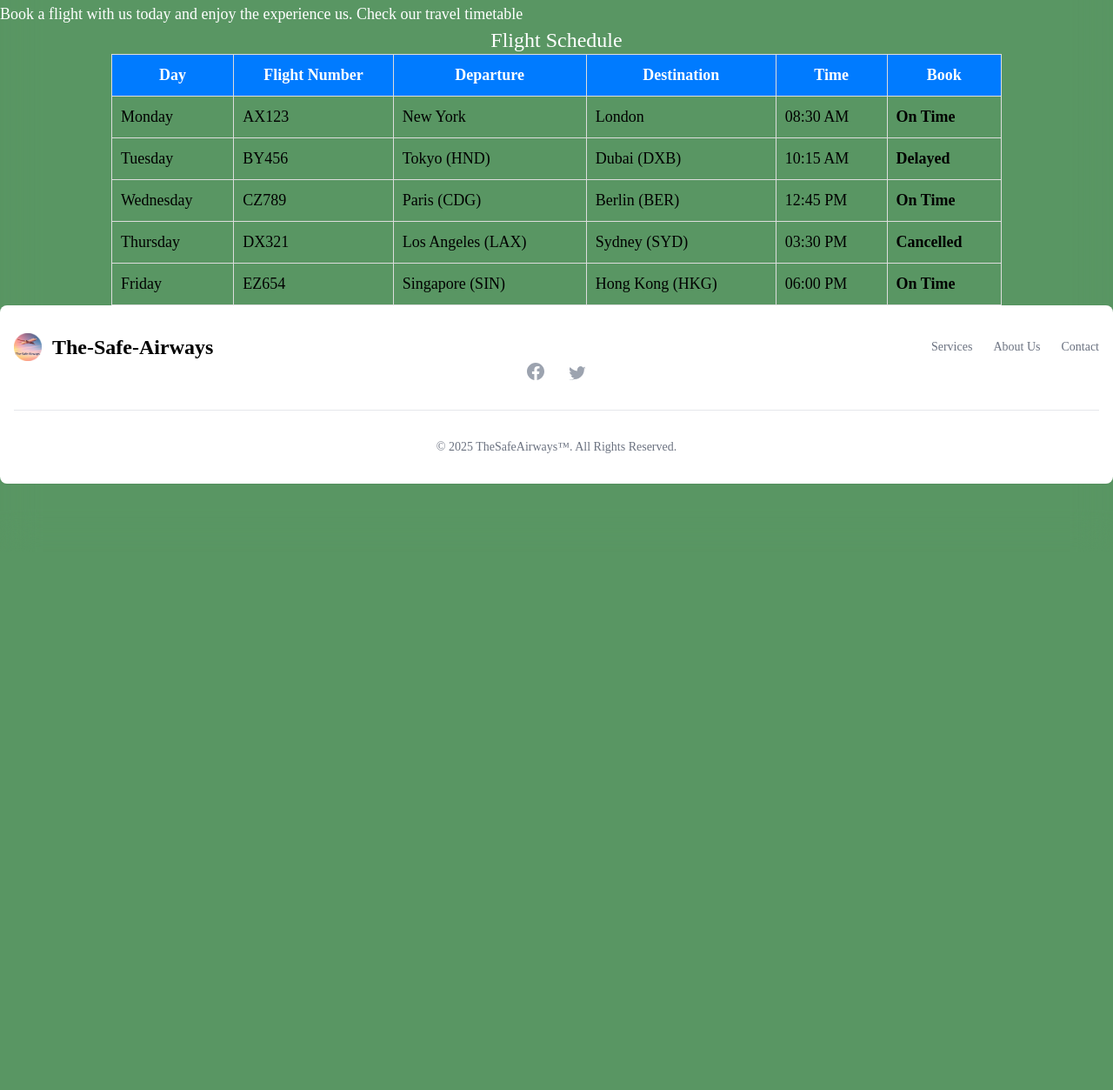
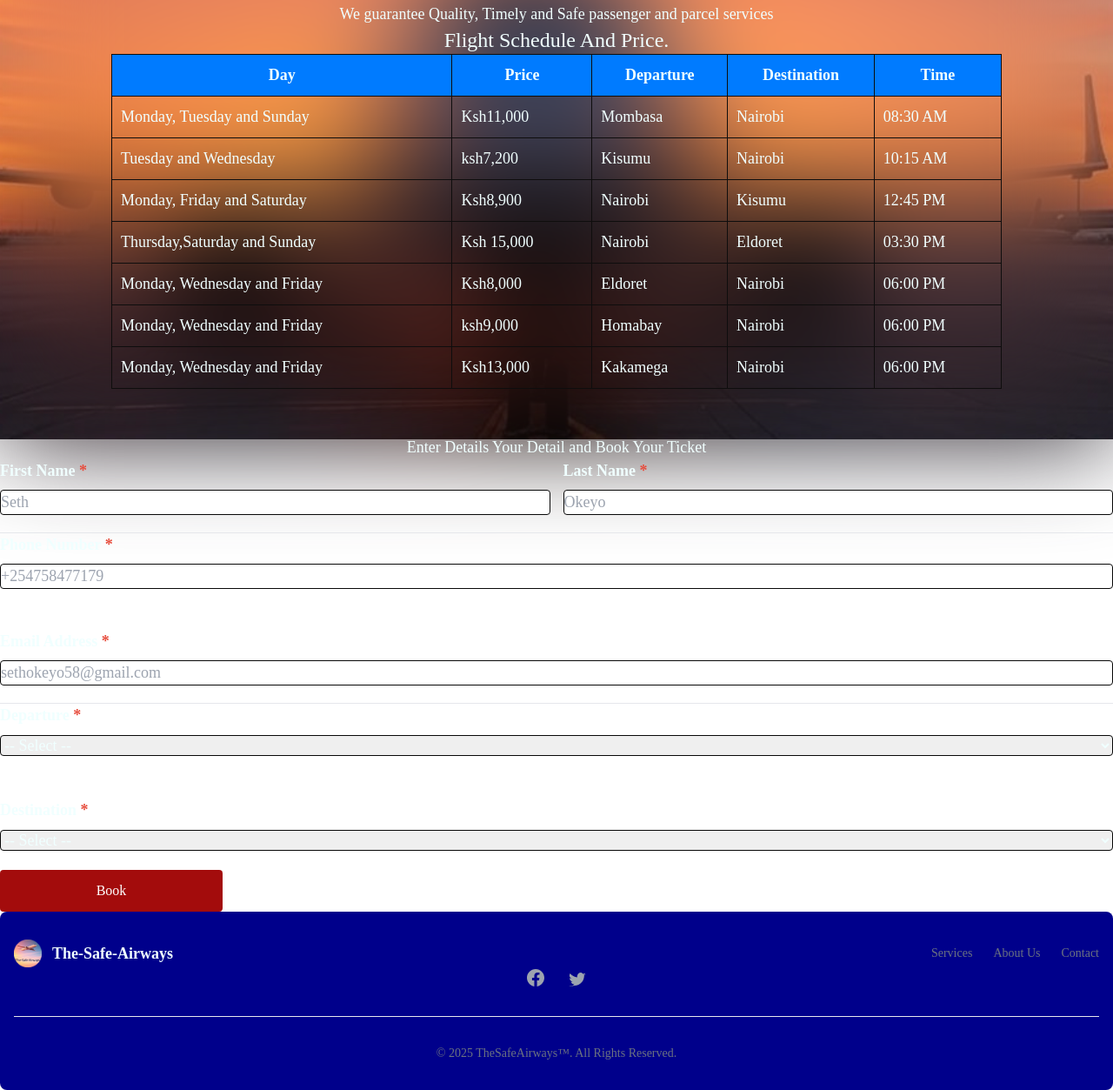
Before and after one commit to Sethokeyo58/The-Safe-Airways, a plain HTML site: page index.html in a window 1280 px wide. Shown: the part 166-1419 px from the top of the page at 87% size. Before the commit the page ends 800 px from the top, so only its background shows below. Drawn offline with nearby package versions, Linux system fonts and the light colour scheme.

Commit message:
style intext

```diff
--- a/index.html
+++ b/index.html
@@ -11,11 +11,13 @@
     <style>
         body {
             font-family: 'Times New Roman', Times, serif;
+            background-image: url(/images/Background.PNG);
 
-            background-repeat: no-repeat;
+            background-repeat:no-repeat ;
             background-size: 100%;
             font-size: large;
-            background-color: #599663;
+            color: azure;
+
 
         }
 
@@ -27,8 +29,9 @@
             width: 100%;
             height: 100%;
             background: inherit;
-            filter: blur(20px);
+            filter: blur(60px);
             z-index: -1
+
         }
 
 
@@ -45,6 +48,8 @@
             border-bottom-color: #43bb57;
             color: hsl(0, 7%, 86%);
             background-color: black;
+            z-index: 1000;
+            color: azure;
         }
 
         h2 {
@@ -58,13 +63,12 @@ table {
 }
 
 th, td {
-    border: 1px solid #ddd;
+    border: 1px solid #0e0d0d;
     padding: 10px;
 }
 
 th {
     background-color: #007bff;
-    color: white;
 }
 
 
@@ -83,14 +87,66 @@ td:nth-child(6):contains("Cancelled") {
 td:nth-child(6):contains("On Time") {
     color: green;
 }
+footer {
+    background-color: darkblue;
+}
 
+.submit-btn {
+            background-color: #a30c0c;
+            color: white;
+            border: none;
+            padding: 12px 20px;
+            font-size: 16px;
+            border-radius: 4px;
+            cursor: pointer;
+            width: 20%;
+        }
+  .form-group {
+            margin-bottom: 20px;
+
+        }
+  .form-group :hover{
+            color: aqua;
+   }
+        label {
+            display: block;
+            font-weight: bold;
+            margin-bottom: 8px;
+        }
+
+        label.required:after {
+            content: " *";
+            color: #e74c3c;
+        }
+
+        input, select {
+            width: 100%;
+            padding: 10px;
+            border: 1px solid hsl(0, 0%, 3%);
+            border-radius: 4px;
+            font-size: 16px;
+            box-sizing: border-box;
+        }
+
+        .name-fields {
+            display: flex;
+            gap: 15px;
+        }
+
+        .name-fields .form-group {
+            flex: 1;
+        }
+        nav {
+            background-color: #43bb57;
+        }
 
     </style>
 
+
 </head>
 
-<body>
-    <nav class="shadow-md sticky top-0 w-full z-20">
+<body class="min-h-screen">
+    <nav class="shadow-md bg-yellow sticky top-0 w-full z-20">
         <div class="container mx-auto px-6 flex justify-between items-center flex-wrap">
             <a href="index.html" class="flex items-center mb-4 sm:mb-0 space-x-3 rtl:space-x-reverse">
                 <img src="/images/The Safe Airways logo.png" class="h-14 w-auto" alt="Safe logo" />
@@ -121,74 +177,150 @@ td:nth-child(6):contains("On Time") {
         </div>
     </nav>
 
-    <h1 class="text-white text-center text-2xl"> Welcome To The Safe Airways</h1></Strong>
-    <h2 class="text-white text-center block  ">Your Travel Parter Ensuring Your; Safety, Comfort, and offers Value For
+    <h1 class="text-center text-2xl"> Welcome To The Safe Airways</h1></Strong>
+    <h2 class="text-center block  ">Your Travel Parter Ensuring Your; Safety, Comfort, and offers Value For
         Your Money</h2>,<br><br>
 
-        <p class="text-white">Book a flight with us today and enjoy the experience us. Check our travel timetable</p>
-            <h2 class="text-2xl text-center text-white">Flight Schedule</h2>
-    <table>
+        <p class="text-center">We guarantee Quality, Timely and Safe passenger and parcel services</p>
+            <h2 class="text-2xl text-center">Flight Schedule And Price.</h2>
+    <table class="bg-red">
         <thead>
             <tr>
                 <th>Day</th>
-                <th>Flight Number</th>
+                <th>Price</th>
                 <th>Departure</th>
                 <th>Destination</th>
                 <th>Time</th>
-                <th><button>Book</button></th>
             </tr>
         </thead>
         <tbody>
             <tr>
-                <td>Monday</td>
-                <td>AX123</td>
-                <td>New York</td>
-                <td>London </td>
+                <td>Monday, Tuesday and Sunday</td>
+                <td>Ksh11,000</td>
+                <td>Mombasa</td>
+                <td>Nairobi </td>
                 <td>08:30 AM</td>
-                <td>On Time</td>
             </tr>
             <tr>
-                <td>Tuesday</td>
-                <td>BY456</td>
-                <td>Tokyo (HND)</td>
-                <td>Dubai (DXB)</td>
+                <td>Tuesday and Wednesday</td>
+                <td>ksh7,200</td>
+                <td>Kisumu</td>
+                <td>Nairobi</td>
                 <td>10:15 AM</td>
-                <td>Delayed</td>
             </tr>
             <tr>
-                <td>Wednesday</td>
-                <td>CZ789</td>
-                <td>Paris (CDG)</td>
-                <td>Berlin (BER)</td>
+                <td>Monday, Friday and Saturday</td>
+                <td>Ksh8,900</td>
+                <td>Nairobi</td>
+                <td>Kisumu</td>
                 <td>12:45 PM</td>
-                <td>On Time</td>
+
             </tr>
             <tr>
-                <td>Thursday</td>
-                <td>DX321</td>
-                <td>Los Angeles (LAX)</td>
-                <td>Sydney (SYD)</td>
+                <td>Thursday,Saturday and Sunday</td>
+                <td>Ksh 15,000</td>
+                <td>Nairobi</td>
+                <td>Eldoret</td>
                 <td>03:30 PM</td>
-                <td>Cancelled</td>
             </tr>
             <tr>
-                <td>Friday</td>
-                <td>EZ654</td>
-                <td>Singapore (SIN)</td>
-                <td>Hong Kong (HKG)</td>
+                <td>Monday, Wednesday and Friday</td>
+                <td>Ksh8,000</td>
+                <td>Eldoret</td>
+                <td>Nairobi</td>
                 <td>06:00 PM</td>
-                <td>On Time</td>
+            </tr>
+            <tr>
+                <td>Monday, Wednesday and Friday</td>
+                <td>ksh9,000</td>
+                <td>Homabay</td>
+                <td>Nairobi</td>
+                <td>06:00 PM</td>
+            </tr>
+            <tr>
+                <td>Monday, Wednesday and Friday</td>
+                <td>Ksh13,000</td>
+                <td>Kakamega</td>
+                <td>Nairobi</td>
+                <td>06:00 PM</td>
             </tr>
         </tbody>
-    </table>
+    </table><br><br>
 
-    <footer class="bg-white rounded-lg shadow-sm ">
+     <div class="card">
+        <form>
+        <h1 class="text-center">Enter Details Your Detail and Book Your Ticket</h1>
+        <!-- Name Section -->
+        <div class="name-fields">
+            <div class="form-group">
+                <label for="firstName" class="required" >First Name </label>
+                <input type="text" id="firstName" name="firstName" required placeholder="Seth">
+            </div>
+
+            <div class="form-group">
+                <label for="lastName" class="required">Last Name</label>
+                <input type="text" id="lastName" name="lastName" required placeholder="Okeyo">
+            </div>
+        </div>
+
+        <hr>
+
+        <!-- Phone Number Section -->
+        <div class="form-group">
+            <label for="phone" class="required">Phone Number</label>
+            <input type="tel" id="phone" name="phone" required placeholder="+254758477179">
+        </div>
+
+        <br>
+
+        <!-- Email Section -->
+        <div class="form-group">
+            <label for="email" class="required">Email Address</label>
+            <input type="email" id="email" name="email" required placeholder="sethokeyo58@gmail.com">
+        </div>
+
+        <hr>
+
+        <!-- Program Selection -->
+        <div class="form-group">
+            <label for="program" class="required">Departure</label>
+            <select id="program" name="program" required>
+                <option value="">-- Select --</option>
+                <option value="Nairobi">Nairobi</option>
+                <option value="Mombasa">Mombasa</option>
+                <option value="Kisumu">Kisumu</option>
+                <option value="Eldoret">Eldoret</option>
+                <option value=""></option>
+                <option value=""></option>
+            </select>
+        </div>
+
+        <br>
+        <div class="form-group">
+            <label for="program" class="required">Destination</label>
+            <select id="program" name="program" required>
+                <option value="">-- Select --</option>
+                <option value="Nairobi">Nairobi</option>
+                <option value="Mombasa">Mombasa</option>
+                <option value="Kisumu">Kisumu</option>
+                <option value="Eldoret">Eldoret</option>
+                <option value=""></option>
+                <option value=""></option>
+            </select>
+        </div>
+
+        <!-- Submit Button -->
+        <button type="submit" class="submit-btn">Book</button>
+    </form>
+</div>
+
+    <footer class="bg-grey rounded-lg shadow-sm ">
         <div class="w-full max-w-screen-xl mx-auto p-4 md:py-8">
             <div class="sm:flex sm:items-center sm:justify-between">
                 <a href="index.html" class="flex items-center mb-4 sm:mb-0 space-x-3 rtl:space-x-reverse">
                     <img src="images/The Safe Airways logo.png" class="h-8" alt="JvisTech Logo" />
                     <span
-                        class="self-center text-2xl font-semibold whitespace-nowrap dark:text-white">The-Safe-Airways</span>
+                        class="self-center text-1xl font-semibold whitespace-nowrap dark:text-white">The-Safe-Airways</span>
                 </a>
                 <ul
                     class="flex flex-wrap items-center mb-6 text-sm font-medium text-gray-500 sm:mb-0 dark:text-gray-400">
```
